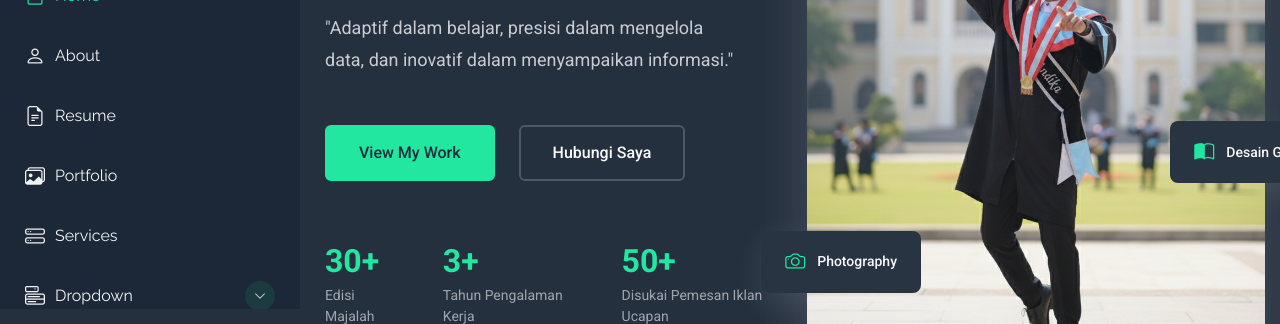
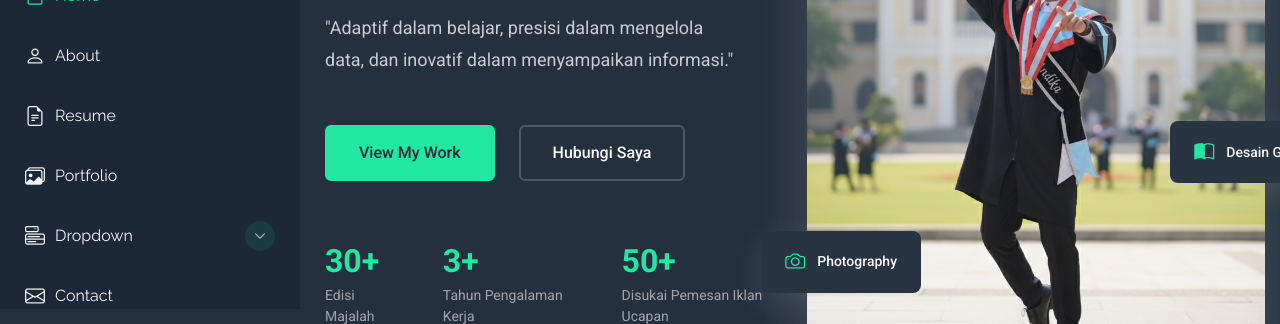
Before and after one commit to yosiaandikaputra/Portofolio, a plain HTML site: page index.html in a window 1280 px wide. Shown: the part 491-815 px from the top of the page. Drawn offline with Linux system fonts and the light colour scheme.

Commit message:
Update index.html

```diff
--- a/index.html
+++ b/index.html
@@ -54,7 +54,6 @@
         <li><a href="#about"><i class="bi bi-person navicon"></i> About</a></li>
         <li><a href="#resume"><i class="bi bi-file-earmark-text navicon"></i> Resume</a></li>
         <li><a href="#portfolio"><i class="bi bi-images navicon"></i> Portfolio</a></li>
-        <li><a href="#services"><i class="bi bi-hdd-stack navicon"></i> Services</a></li>
         <li class="dropdown"><a href="#"><i class="bi bi-menu-button navicon"></i> <span>Dropdown</span> <i class="bi bi-chevron-down toggle-dropdown"></i></a>
           <ul>
             <li><a href="#">Dropdown 1</a></li>
```
